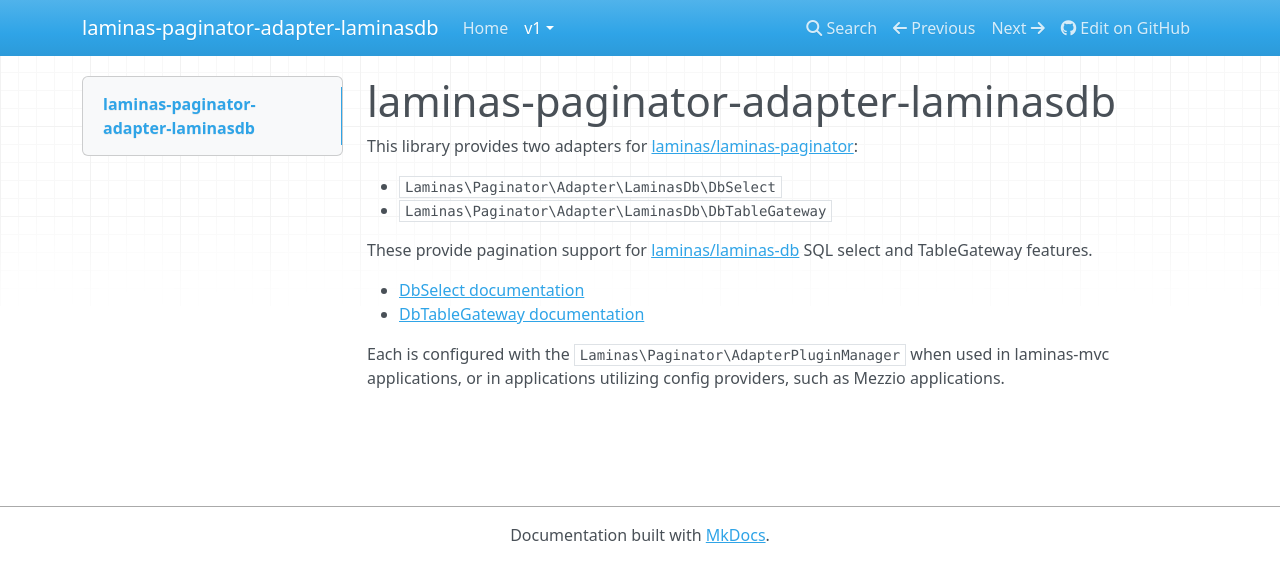
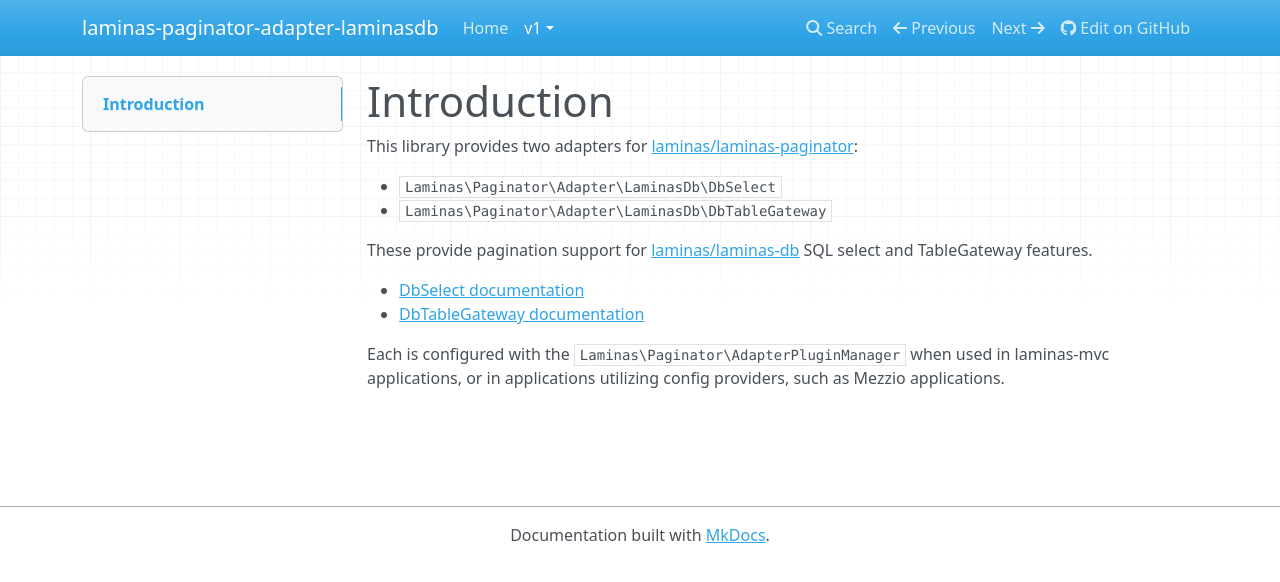
Before and after one commit to laminas/laminas-paginator-adapter-laminasdb, an MkDocs documentation site: the page built from docs/book/v1/intro.md, in a window 1280 px wide. Shown: the top 582 px of the page. Built offline with MkDocs 1.6.1, drawn with Linux system fonts in a browser that asks for light colours; nearby versions of some CDN libraries.

Commit message:
Update docs/book/v1/intro.md
Signed-Off-By: Matthew Weier O'Phinney <matthew@weierophinney.net>

Co-authored-by: Frank Brückner <info@froschdesignstudio.de>

```diff
--- a/docs/book/v1/intro.md
+++ b/docs/book/v1/intro.md
@@ -1,4 +1,4 @@
-# laminas-paginator-adapter-laminasdb
+# Introduction
 
 This library provides two adapters for [laminas/laminas-paginator](https://docs.laminas.dev/lmainas-paginator):
 
```
